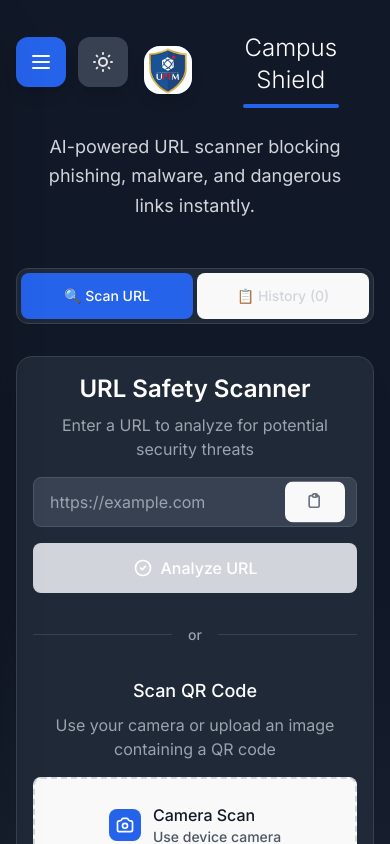
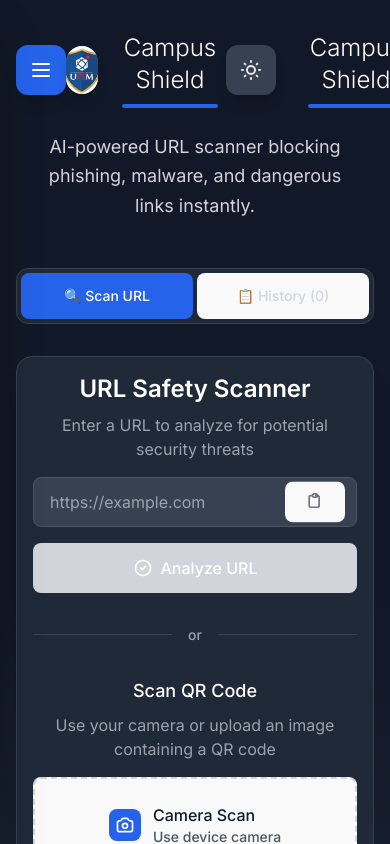
Before and after one commit to EtrossO/CODE-FYP, a React (Vite) app in the folder campusshield/: page / in a window 390 px wide. Shown: the top 844 px of the page. Built offline with nearby package versions, Linux system fonts and the light colour scheme; no server answers.

Commit message:
Refactor header layout for improved alignment and visual hierarchy

```diff
--- a/campusshield/src/App.tsx
+++ b/campusshield/src/App.tsx
@@ -85,48 +85,34 @@ export default function App() {
       <div className="max-w-6xl mx-auto px-4 py-8">
         {/* Header */}
         <header className="text-center mb-12 relative">
-          <div className="flex items-center justify-center gap-4 mb-6 relative">
-            {/* Mobile: Stack buttons above content */}
-            <div className="flex gap-3 mb-4 sm:hidden">
-              <button
-                onClick={() => setIsSidebarOpen(true)}
-                className="p-3 bg-blue-600 hover:bg-blue-700 dark:bg-blue-600 dark:hover:bg-blue-700 text-white rounded-xl shadow-lg transition-colors duration-200"
-                title="Open UPTM Resources"
-              >
-                <svg className="w-6 h-6" fill="none" stroke="currentColor" viewBox="0 0 24 24">
-                  <path strokeLinecap="round" strokeLinejoin="round" strokeWidth="2" d="M4 6h16M4 12h16M4 18h16" />
-                </svg>
-              </button>
-              <button
-                onClick={toggleTheme}
-                className="p-3 bg-gray-200 hover:bg-gray-300 dark:bg-gray-700 dark:hover:bg-gray-600 text-gray-800 dark:text-gray-200 rounded-xl shadow-lg transition-colors duration-200"
-                title={isDarkMode ? "Switch to Light Mode" : "Switch to Dark Mode"}
-              >
-                {isDarkMode ? (
-                  <svg className="w-6 h-6" fill="none" stroke="currentColor" viewBox="0 0 24 24">
-                    <path strokeLinecap="round" strokeLinejoin="round" strokeWidth="2" d="M12 3v1m0 16v1m9-9h-1M4 12H3m15.364 6.364l-.707-.707M6.343 6.343l-.707-.707m12.728 0l-.707.707M6.343 17.657l-.707.707M16 12a4 4 0 11-8 0 4 4 0 018 0z" />
-                  </svg>
-                ) : (
-                  <svg className="w-6 h-6" fill="none" stroke="currentColor" viewBox="0 0 24 24">
-                    <path strokeLinecap="round" strokeLinejoin="round" strokeWidth="2" d="M20.354 15.354A9 9 0 018.646 3.646 9.003 9.003 0 0012 21a9.003 9.003 0 008.354-5.646z" />
-                  </svg>
-                )}
-              </button>
-            </div>
-
-            {/* Desktop: Buttons positioned with gaps */}
+          <div className="flex items-center justify-between sm:justify-center gap-4 mb-6 relative">
+            {/* Mobile: Horizontal alignment with buttons */}
+            <div className="sm:hidden flex items-center justify-between w-full">
             <button
               onClick={() => setIsSidebarOpen(true)}
-              className="hidden sm:block absolute left-4 top-1/2 -translate-y-1/2 p-3 bg-blue-600 hover:bg-blue-700 dark:bg-blue-600 dark:hover:bg-blue-700 text-white rounded-xl shadow-lg transition-colors duration-200"
+              className="p-3 bg-blue-600 hover:bg-blue-700 dark:bg-blue-600 dark:hover:bg-blue-700 text-white rounded-xl shadow-lg transition-colors duration-200"
               title="Open UPTM Resources"
             >
               <svg className="w-6 h-6" fill="none" stroke="currentColor" viewBox="0 0 24 24">
                 <path strokeLinecap="round" strokeLinejoin="round" strokeWidth="2" d="M4 6h16M4 12h16M4 18h16" />
               </svg>
             </button>
+            {/* Logo and Title - centered */}
+            <div className="flex items-center gap-4 flex-1 justify-center">
+              <div className="w-12 h-12 bg-blue-600 rounded-2xl flex items-center justify-center shadow-lg">
+                <img src="/logo uptm 1.png" alt="Campus Shield Logo" className="w-full h-full object-cover rounded-2xl" />
+              </div>
+              <div>
+                <h1 className="text-2xl font-light text-gray-900 dark:text-white mb-2">
+                  Campus Shield
+                </h1>
+                <div className="h-1 w-24 bg-blue-600 rounded-full mx-auto"></div>
+              </div>
+            </div>
+            {/* Theme button aligned to the right */}
             <button
               onClick={toggleTheme}
-              className="hidden sm:block absolute right-4 top-1/2 -translate-y-1/2 p-3 bg-gray-200 hover:bg-gray-300 dark:bg-gray-700 dark:hover:bg-gray-600 text-gray-800 dark:text-gray-200 rounded-xl shadow-lg transition-colors duration-200"
+              className="p-3 bg-gray-200 hover:bg-gray-300 dark:bg-gray-700 dark:hover:bg-gray-600 text-gray-800 dark:text-gray-200 rounded-xl shadow-lg transition-colors duration-200"
               title={isDarkMode ? "Switch to Light Mode" : "Switch to Dark Mode"}
             >
               {isDarkMode ? (
@@ -139,6 +125,7 @@ export default function App() {
                 </svg>
               )}
             </button>
+            </div>
 
             <div className="w-12 h-12 sm:w-16 sm:h-16 bg-blue-600 rounded-2xl flex items-center justify-center shadow-lg">
               <img src="/logo uptm 1.png" alt="Campus Shield Logo" className="w-full h-full object-cover rounded-2xl" />
```
